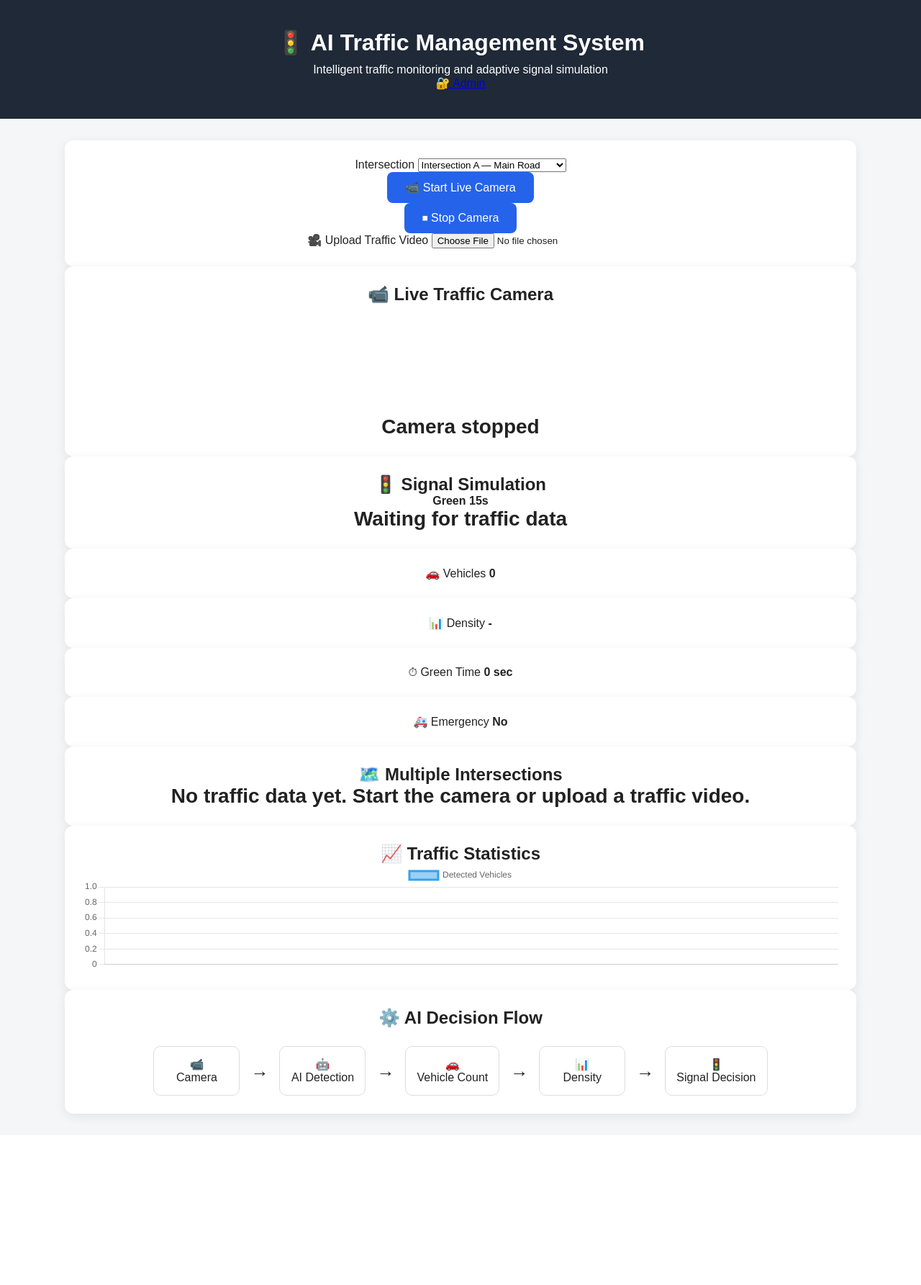
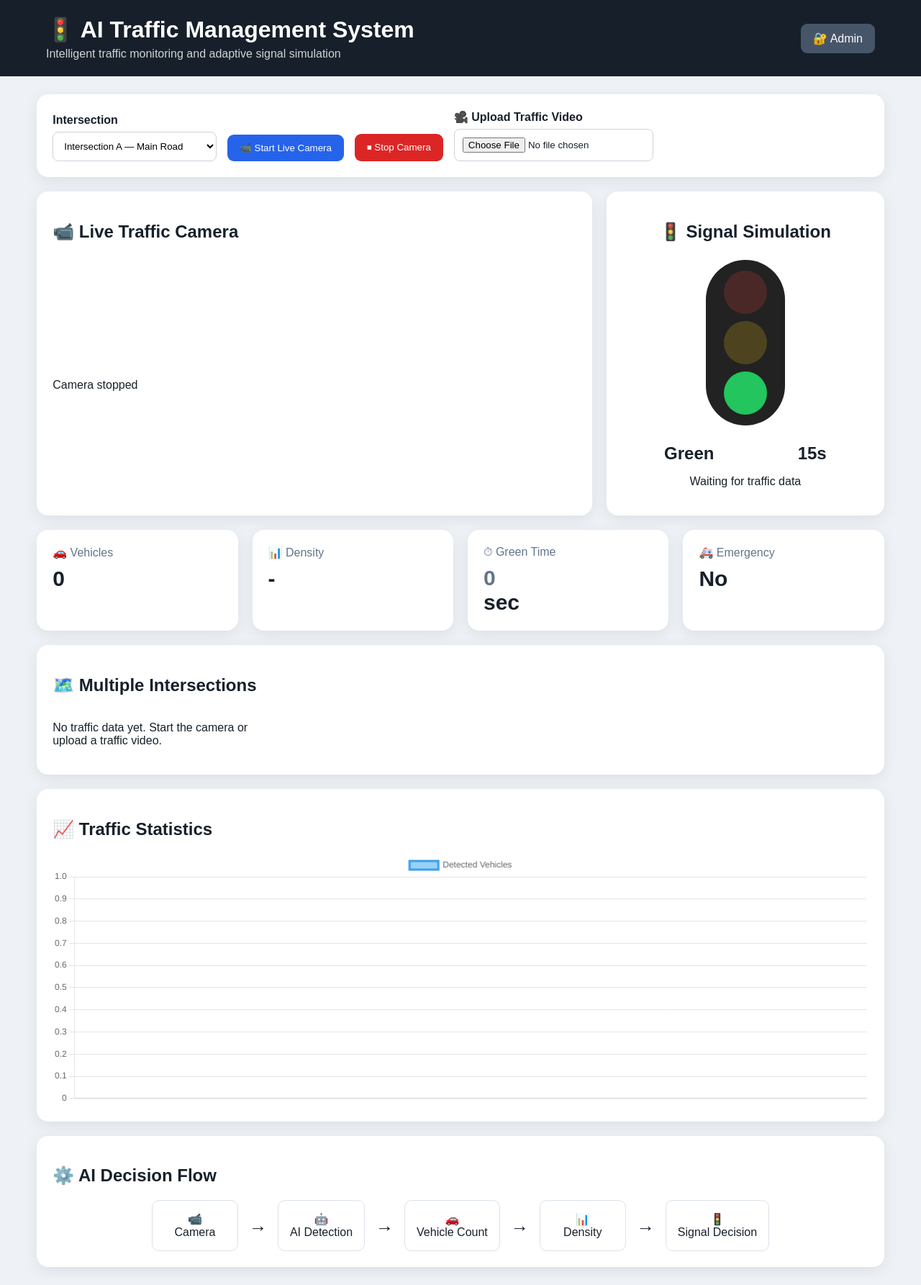
Before and after one commit to MahiSingh-eng/AI-Traffic-management-system-, a Flask app: page / in a window 1280 px wide. Shown: the whole page at 72% size. Before the commit the page ends 1561 px from the top, so only its background shows below. Run offline with Flask 3, Linux system fonts and the light colour scheme; data that the repository does not hold is empty.

Commit message:
Update style.css

```diff
--- a/static/style.css
+++ b/static/style.css
@@ -1,127 +1,660 @@
 * {
     box-sizing: border-box;
-    margin: 0;
-    padding: 0;
 }
 
+
 body {
-    font-family: Arial, sans-serif;
-    background: #f4f6f8;
-    color: #222;
+
+    margin: 0;
+
+    font-family:
+        Arial,
+        sans-serif;
+
+    background:
+        #eef2f7;
+
+    color:
+        #17202a;
+
 }
 
-header {
-    text-align: center;
-    padding: 40px 20px;
-    background: #1f2937;
-    color: white;
+
+
+.topbar {
+
+    background:
+        #17202a;
+
+    color:
+        white;
+
+    padding:
+        22px 5%;
+
+    display:
+        flex;
+
+    justify-content:
+        space-between;
+
+    align-items:
+        center;
+
+    gap:
+        20px;
+
 }
 
-header h1 {
-    margin-bottom: 10px;
+
+
+.topbar h1 {
+
+    margin:
+        0 0 6px;
+
 }
 
-main {
-    width: 90%;
-    max-width: 1100px;
-    margin: 30px auto;
+
+
+.topbar p {
+
+    margin:
+        0;
+
+    opacity:
+        .8;
+
 }
 
-.upload-card {
-    background: white;
-    padding: 30px;
-    border-radius: 12px;
-    text-align: center;
-    box-shadow: 0 4px 15px rgba(0,0,0,0.08);
+
+
+.container {
+
+    width:
+        92%;
+
+    max-width:
+        1250px;
+
+    margin:
+        25px auto;
+
 }
 
-.upload-card h2 {
-    margin-bottom: 10px;
+
+
+.card {
+
+    background:
+        white;
+
+    border-radius:
+        16px;
+
+    padding:
+        22px;
+
+    margin-bottom:
+        20px;
+
+    box-shadow:
+        0 5px 20px
+        rgba(0,0,0,.08);
+
 }
 
-.upload-card input {
-    margin: 20px 0;
+
+
+.toolbar {
+
+    display:
+        flex;
+
+    flex-wrap:
+        wrap;
+
+    align-items:
+        end;
+
+    gap:
+        15px;
+
 }
 
-button {
-    display: block;
-    margin: auto;
-    padding: 12px 25px;
-    border: none;
-    border-radius: 8px;
-    background: #2563eb;
-    color: white;
-    cursor: pointer;
-    font-size: 16px;
+
+
+.toolbar label {
+
+    display:
+        flex;
+
+    flex-direction:
+        column;
+
+    gap:
+        7px;
+
+    font-weight:
+        bold;
+
 }
 
-button:hover {
-    background: #1d4ed8;
+
+
+select,
+input {
+
+    padding:
+        11px;
+
+    border:
+        1px solid #ccd3dc;
+
+    border-radius:
+        8px;
+
+    background:
+        white;
+
 }
 
-.dashboard {
-    margin-top: 30px;
+
+
+.btn {
+
+    border:
+        none;
+
+    border-radius:
+        9px;
+
+    padding:
+        11px 17px;
+
+    background:
+        #2563eb;
+
+    color:
+        white;
+
+    cursor:
+        pointer;
+
+    text-decoration:
+        none;
+
 }
 
-.cards {
-    display: grid;
-    grid-template-columns:
-        repeat(auto-fit, minmax(200px, 1fr));
 
-    gap: 20px;
 
-    margin-top: 20px;
+.btn.secondary {
+
+    background:
+        #475569;
+
 }
 
-.card {
-    background: white;
-    padding: 25px;
-    border-radius: 12px;
-    text-align: center;
-    box-shadow: 0 4px 15px rgba(0,0,0,0.08);
+
+
+.btn.danger {
+
+    background:
+        #dc2626;
+
 }
 
-.card h3 {
-    margin-bottom: 15px;
+
+
+.main-grid {
+
+    display:
+        grid;
+
+    grid-template-columns:
+        2fr 1fr;
+
+    gap:
+        20px;
+
 }
 
-.card p {
-    font-size: 28px;
-    font-weight: bold;
+
+
+.camera-card video {
+
+    width:
+        100%;
+
+    min-height:
+        300px;
+
+    max-height:
+        450px;
+
+    object-fit:
+        cover;
+
+    background:
+        #111;
+
+    border-radius:
+        12px;
+
 }
 
-.system-flow {
-    background: white;
-    margin-top: 30px;
-    padding: 30px;
-    border-radius: 12px;
-    text-align: center;
+
+
+.signal-card {
+
+    text-align:
+        center;
+
 }
 
-.flow {
-    display: flex;
-    justify-content: center;
-    align-items: center;
-    gap: 15px;
-    flex-wrap: wrap;
-    margin-top: 25px;
+
+
+.traffic-light {
+
+    width:
+        110px;
+
+    padding:
+        15px;
+
+    margin:
+        25px auto;
+
+    background:
+        #222;
+
+    border-radius:
+        55px;
+
+    display:
+        flex;
+
+    flex-direction:
+        column;
+
+    gap:
+        10px;
+
 }
 
-.flow div {
-    padding: 15px;
-    border: 1px solid #ddd;
-    border-radius: 10px;
-    min-width: 120px;
+
+
+.light {
+
+    width:
+        60px;
+
+    height:
+        60px;
+
+    margin:
+        auto;
+
+    border-radius:
+        50%;
+
+    opacity:
+        .2;
+
 }
 
-.flow span {
-    font-size: 25px;
+
+
+.light.active {
+
+    opacity:
+        1;
+
 }
 
-.hidden {
-    display: none;
+
+
+.light.red {
+
+    background:
+        #ef4444;
+
 }
 
-#loading {
-    margin-top: 15px;
+
+
+.light.yellow {
+
+    background:
+        #facc15;
+
 }
+
+
+
+.light.green {
+
+    background:
+        #22c55e;
+
+}
+
+
+
+.signal-info {
+
+    display:
+        flex;
+
+    justify-content:
+        space-around;
+
+    font-size:
+        24px;
+
+}
+
+
+
+.metrics {
+
+    display:
+        grid;
+
+    grid-template-columns:
+        repeat(4,1fr);
+
+    gap:
+        20px;
+
+}
+
+
+
+.metric span {
+
+    display:
+        block;
+
+    color:
+        #64748b;
+
+}
+
+
+
+.metric strong {
+
+    display:
+        block;
+
+    font-size:
+        30px;
+
+    margin-top:
+        10px;
+
+}
+
+
+
+.intersection-grid {
+
+    display:
+        grid;
+
+    grid-template-columns:
+        repeat(4,1fr);
+
+    gap:
+        15px;
+
+}
+
+
+
+.intersection {
+
+    border:
+        1px solid #dbe2ea;
+
+    border-radius:
+        12px;
+
+    padding:
+        16px;
+
+}
+
+
+
+.intersection h3 {
+
+    margin-top:
+        0;
+
+}
+
+
+
+.chart-container {
+
+    height:
+        350px;
+
+}
+
+
+
+.chart-container canvas {
+
+    width:
+        100% !important;
+
+    height:
+        100% !important;
+
+}
+
+
+
+.emergency-alert {
+
+    margin-top:
+        20px;
+
+    padding:
+        12px;
+
+    border-radius:
+        8px;
+
+    background:
+        #fee2e2;
+
+    color:
+        #991b1b;
+
+    font-weight:
+        bold;
+
+}
+
+
+
+.hidden {
+
+    display:
+        none;
+
+}
+
+
+
+.auth {
+
+    max-width:
+        400px;
+
+    margin:
+        50px auto;
+
+    display:
+        flex;
+
+    flex-direction:
+        column;
+
+    gap:
+        12px;
+
+}
+
+
+
+.table-container {
+
+    overflow-x:
+        auto;
+
+}
+
+
+
+table {
+
+    width:
+        100%;
+
+    border-collapse:
+        collapse;
+
+}
+
+
+
+th,
+td {
+
+    padding:
+        12px;
+
+    text-align:
+        left;
+
+    border-bottom:
+        1px solid #e5e7eb;
+
+}
+
+
+
+.admin-header {
+
+    display:
+        flex;
+
+    justify-content:
+        space-between;
+
+    align-items:
+        center;
+
+    gap:
+        15px;
+
+}
+
+
+
+.flow {
+
+    display:
+        flex;
+
+    justify-content:
+        center;
+
+    align-items:
+        center;
+
+    flex-wrap:
+        wrap;
+
+    gap:
+        15px;
+
+}
+
+
+
+.flow div {
+
+    padding:
+        16px;
+
+    border:
+        1px solid #dbe2ea;
+
+    border-radius:
+        10px;
+
+    text-align:
+        center;
+
+    min-width:
+        120px;
+
+}
+
+
+
+.flow span {
+
+    font-size:
+        25px;
+
+}
+
+
+
+@media(max-width:850px) {
+
+    .main-grid {
+
+        grid-template-columns:
+            1fr;
+
+    }
+
+
+    .metrics {
+
+        grid-template-columns:
+            repeat(2,1fr);
+
+    }
+
+
+    .intersection-grid {
+
+        grid-template-columns:
+            repeat(2,1fr);
+
+    }
+
+}
+
+
+
+@media(max-width:500px) {
+
+    .metrics,
+    .intersection-grid {
+
+        grid-template-columns:
+            1fr;
+
+    }
+
+}
```
